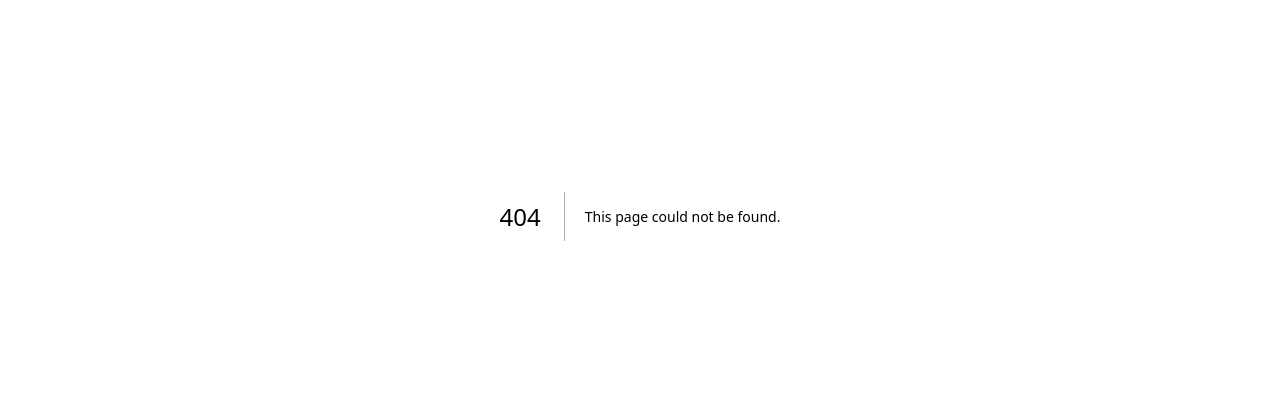
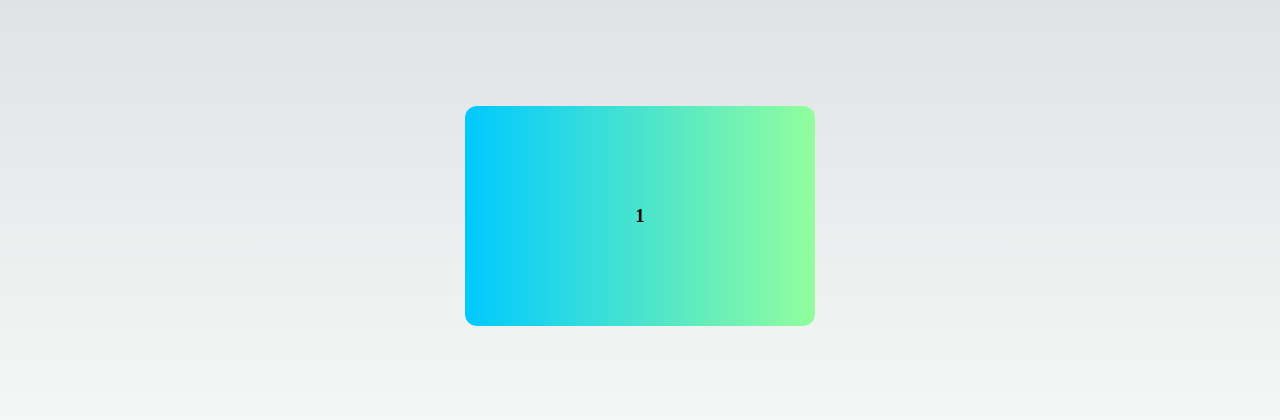
Before and after one commit to owieth/membership-preview, a Next.js app: page /1 in a window 1280 px wide. Before the commit this address had no page. Shown: the part 184-604 px from the top of the page. Built offline with nearby package versions, Linux system fonts and the light colour scheme.

Commit message:
feat(membership): basic membercard layout

```diff
--- /dev/null
+++ b/src/layouts/layout.tsx
@@ -0,0 +1,9 @@
+import { ReactNode } from 'react';
+
+export default function Layout({ children }: { children: ReactNode }) {
+  return (
+    <>
+      <main style={{ position: 'relative', height: '100vh', width: '100vw' }}>{children}</main>
+    </>
+  );
+}
--- /dev/null
+++ b/src/pages/[id].tsx
@@ -0,0 +1,13 @@
+import { useRouter } from "next/router";
+import styles from "../styles/membership.module.scss";
+
+export default function Membership() {
+  const router = useRouter();
+  const { id } = router.query;
+
+  return (
+    <div className={styles.card}>
+      <h3 className={styles.address}>{id}</h3>
+    </div>
+  )
+};
--- a/src/pages/_app.tsx
+++ b/src/pages/_app.tsx
@@ -1,6 +1,11 @@
+import Layout from '@/layouts/layout'
 import '@/styles/globals.scss'
 import type { AppProps } from 'next/app'
 
 export default function App({ Component, pageProps }: AppProps) {
-  return <Component {...pageProps} />
+  return (
+    <Layout>
+      <Component {...pageProps} />
+    </Layout>
+  )
 }
--- a/src/pages/api/hello.ts
+++ /dev/null
@@ -1,13 +0,0 @@
-// Next.js API route support: https://nextjs.org/docs/api-routes/introduction
-import type { NextApiRequest, NextApiResponse } from 'next'
-
-type Data = {
-  name: string
-}
-
-export default function handler(
-  req: NextApiRequest,
-  res: NextApiResponse<Data>
-) {
-  res.status(200).json({ name: 'John Doe' })
-}
--- /dev/null
+++ b/src/styles/membership.module.scss
@@ -0,0 +1,17 @@
+.card {
+  position: absolute;
+  top: calc(50% - 110px);
+  left: calc(50% - 175px);
+  width: 350px;
+  height: 220px;
+  background: linear-gradient(90deg, #00C9FF 0%, #92FE9D 100%);
+  border-radius: 12px;
+}
+
+.address {
+  height: 100%;
+  width: 100%;
+  display: flex;
+  justify-content: center;
+  align-items: center;
+}
```
